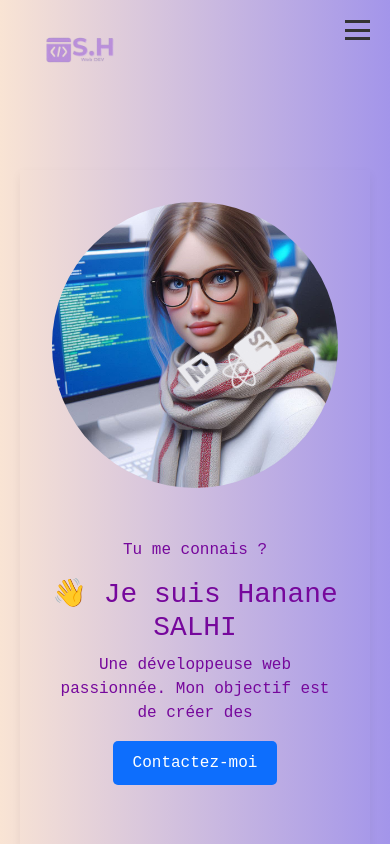
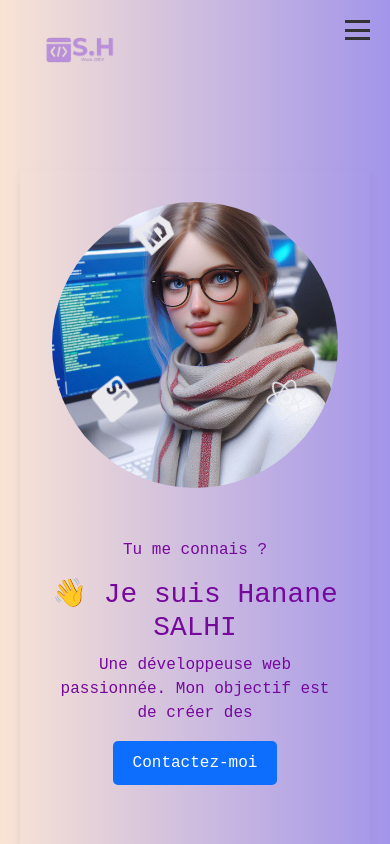
Before and after one commit to hanane75/portfolio, a React (Create React App) app in the folder salhi.hanane/: page / in a window 390 px wide. Shown: the top 844 px of the page. Built offline with nearby package versions, Linux system fonts and the light colour scheme.

Commit message:
responsive

```diff
--- a/salhi.hanane/src/App.css
+++ b/salhi.hanane/src/App.css
@@ -129,6 +129,7 @@ section, .projects-section {
     flex-direction: row;
     justify-content: center;
     flex-wrap: wrap;
+    padding-left: 15px;
   }
 
   .hamburger {
@@ -191,25 +192,26 @@ section, .projects-section {
 
 .rotate-container {
   position: absolute;
-  top: 50%;
+  top: 40%;
   left: 50%;
+  width: 250px; /* Taille du chemin de rotation */
+  height: 250px;
   transform: translate(-50%, -50%);
-  display: flex;
-  justify-content: center;
-  align-items: center;
+  animation: rotate 10s linear infinite;
 }
 
 .rotate-container .icon {
-  margin: 0 1rem;
-  animation: rotate 10s infinite linear;
+  position: absolute;
+  width: 40px;
+  height: 40px;
 }
 
 @keyframes rotate {
   from {
-    transform: rotate(0deg);
+    transform: translate(-50%, -50%) rotate(0deg);
   }
   to {
-    transform: rotate(360deg);
+    transform: translate(-50%, -50%) rotate(360deg);
   }
 }
 
@@ -255,22 +257,23 @@ section, .projects-section {
 }
 
 .icon-js {
-  top: -20px;
-  left: 15%;
+  top: -30px;
+  left: 50%;
   transform: translateX(-50%);
 }
 
 .icon-react {
+  left: 0;
   top: 50%;
-  left: -15px;
   transform: translateY(-50%);
 }
 
 .icon-css {
+  right: 0;
   top: 50%;
-  right: -15px;
   transform: translateY(-50%);
 }
+
 
 @keyframes rotate-icons {
   0% {
```
